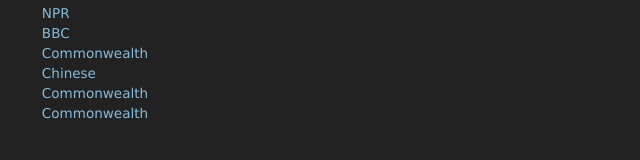
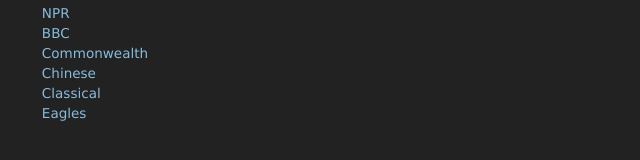
Before and after one commit to danburd/danburd.github.io, a Jekyll site: the page radio.html, which Jekyll copies as it is, in a window 1280 px wide. Shown: the part 310-470 px from the top of the page, without its empty margins (314-954 px from the left). Built offline with Jekyll 4.4.1, drawn with Linux system fonts in a browser that asks for light colours.

Commit message:
Update radio.html

```diff
--- a/radio.html
+++ b/radio.html
@@ -104,10 +104,10 @@
    <td><a href="/chinese.html">Chinese</a></td>
   </tr>
   <tr>
-   <td><a href="/classical.html">Commonwealth</a></td>
+   <td><a href="/classical.html">Classical</a></td>
   </tr>
   <tr>
-   <td><a href="/eagles.html">Commonwealth</a></td>
+   <td><a href="/eagles.html">Eagles</a></td>
   </tr>
 </table>
 </body>
```
